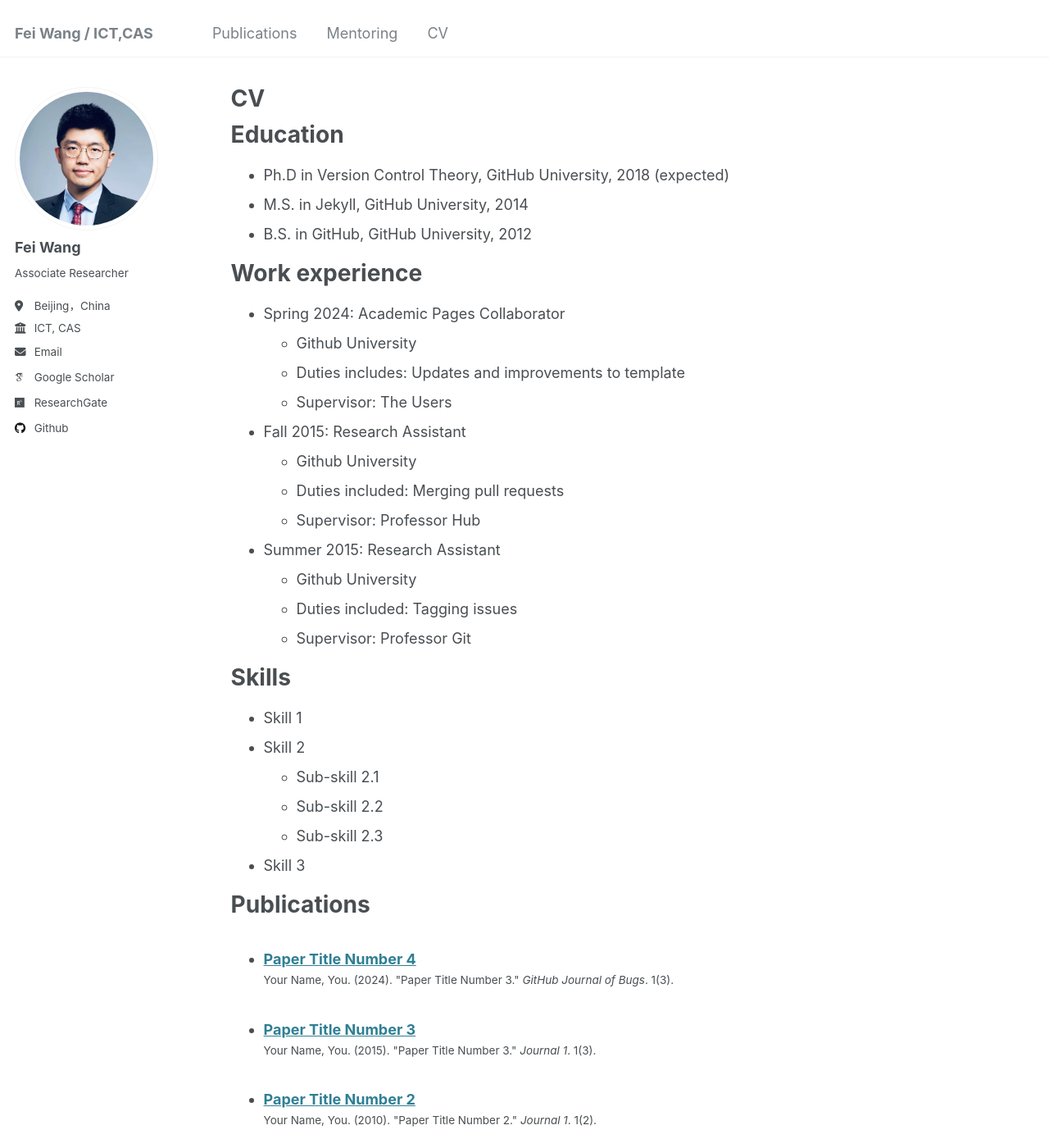
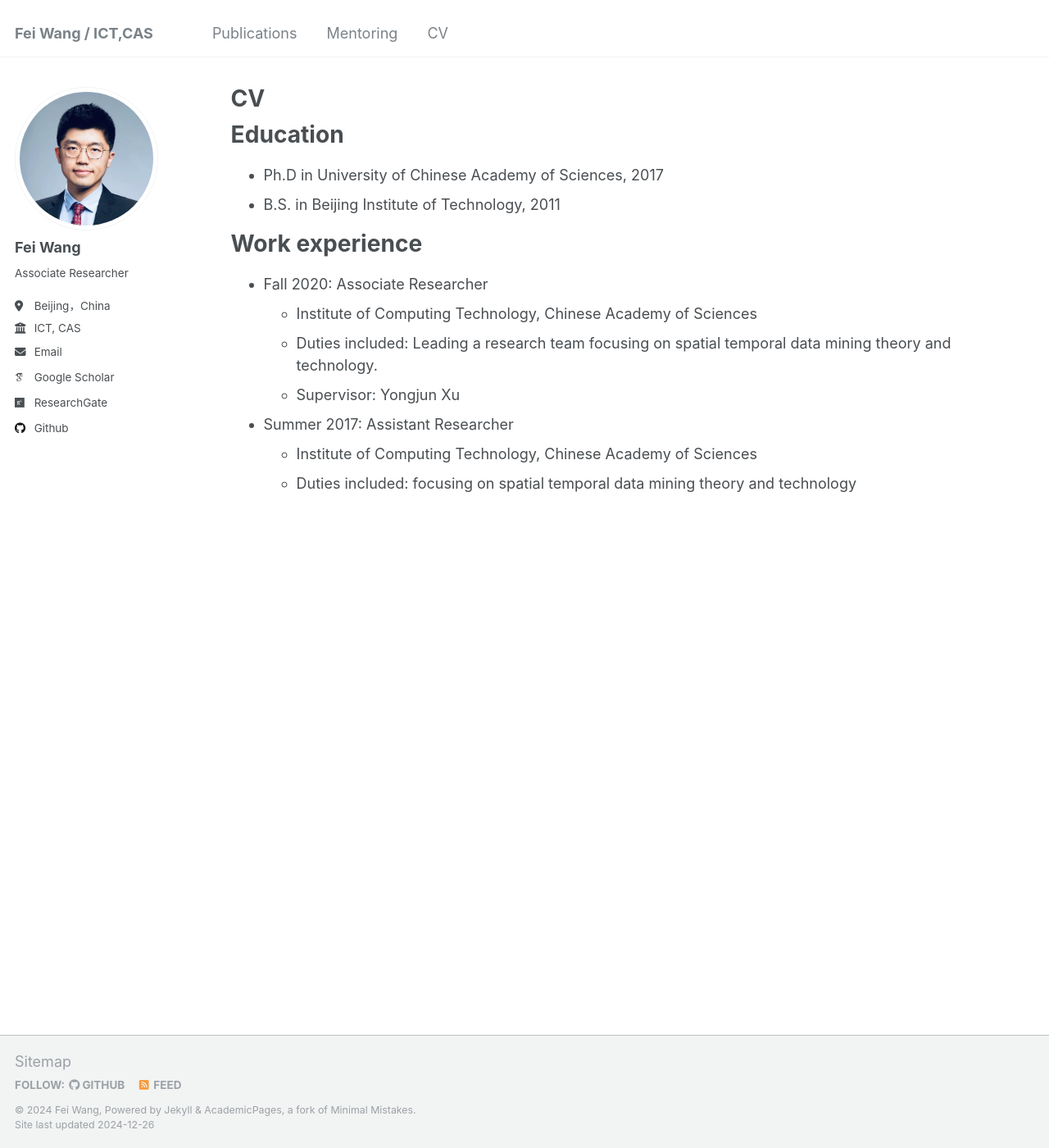
Before and after one commit to finleywang/GestaltCogTeam.github.io, a Jekyll site: the page built from _pages/cv.md, in a window 1280 px wide and 1400 px high. Shown: the whole window at 82% size. Built offline with Jekyll 4.4.1, drawn with Linux system fonts in a browser that asks for light colours; some web fonts are replaced; some of the changed text lies outside the part shown.

Commit message:
Update cv.md

```diff
--- a/_pages/cv.md
+++ b/_pages/cv.md
@@ -11,54 +11,17 @@ redirect_from:
 
 Education
 ======
-* Ph.D in Version Control Theory, GitHub University, 2018 (expected)
-* M.S. in Jekyll, GitHub University, 2014
-* B.S. in GitHub, GitHub University, 2012
+* Ph.D in University of Chinese Academy of Sciences, 2017
+* B.S. in Beijing Institute of Technology, 2011
 
 Work experience
 ======
-* Spring 2024: Academic Pages Collaborator
-  * Github University
-  * Duties includes: Updates and improvements to template
-  * Supervisor: The Users
 
-* Fall 2015: Research Assistant
-  * Github University
-  * Duties included: Merging pull requests
-  * Supervisor: Professor Hub
+* Fall 2020: Associate Researcher
+  * Institute of Computing Technology, Chinese Academy of Sciences
+  * Duties included: Leading a research team focusing on spatial temporal data mining theory and technology.
+  * Supervisor: Yongjun Xu
 
-* Summer 2015: Research Assistant
-  * Github University
-  * Duties included: Tagging issues
-  * Supervisor: Professor Git
-
-Skills
-======
-* Skill 1
-* Skill 2
-  * Sub-skill 2.1
-  * Sub-skill 2.2
-  * Sub-skill 2.3
-* Skill 3
-
-Publications
-======
-  <ul>{% for post in site.publications reversed %}
-    {% include archive-single-cv.html %}
-  {% endfor %}</ul>
-
-Talks
-======
-  <ul>{% for post in site.talks reversed %}
-    {% include archive-single-talk-cv.html  %}
-  {% endfor %}</ul>
-
-Teaching
-======
-  <ul>{% for post in site.teaching reversed %}
-    {% include archive-single-cv.html %}
-  {% endfor %}</ul>
-
-Service and leadership
-======
-* Currently signed in to 43 different slack teams
+* Summer 2017: Assistant Researcher
+  * Institute of Computing Technology, Chinese Academy of Sciences
+  * Duties included: focusing on spatial temporal data mining theory and technology
```
